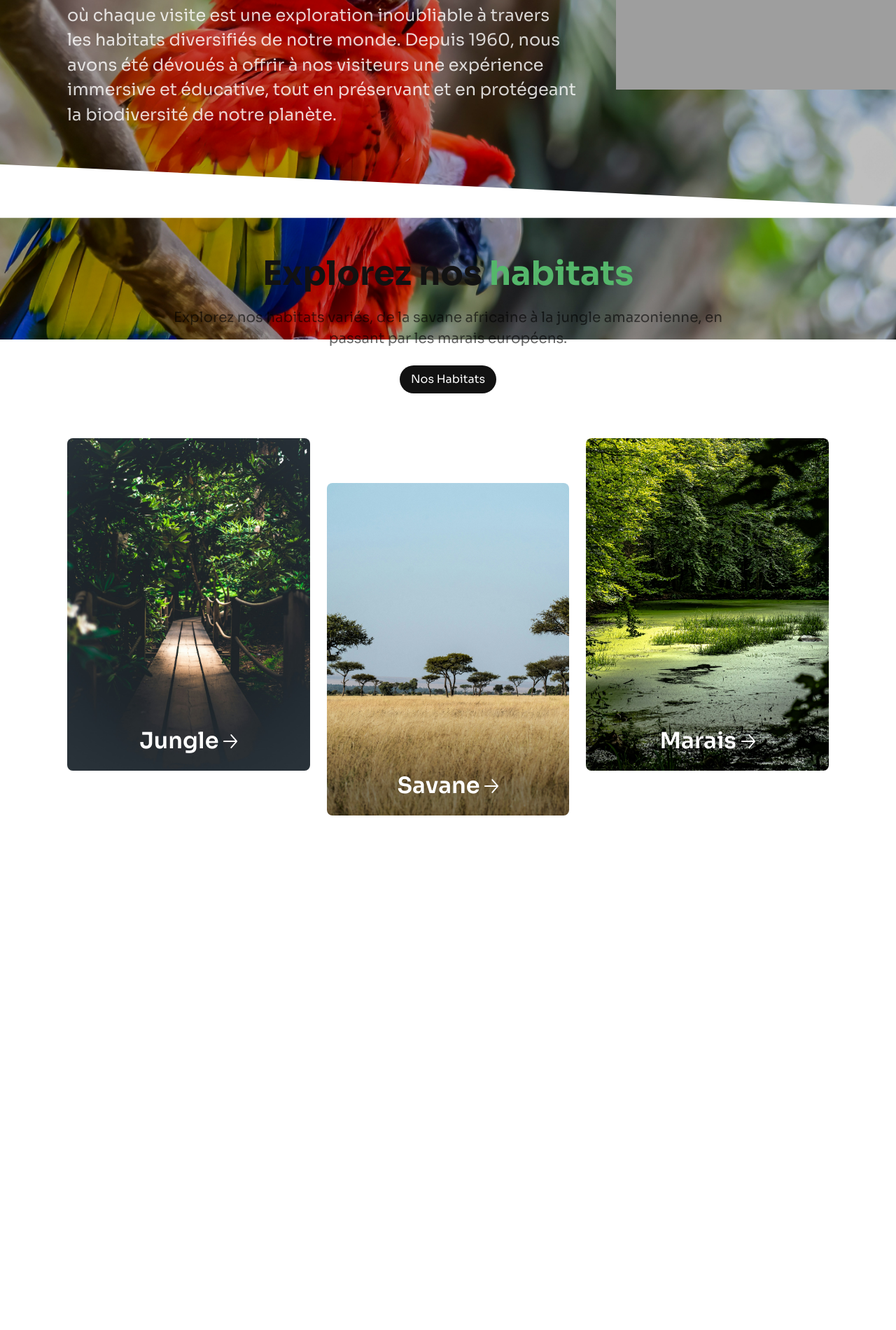
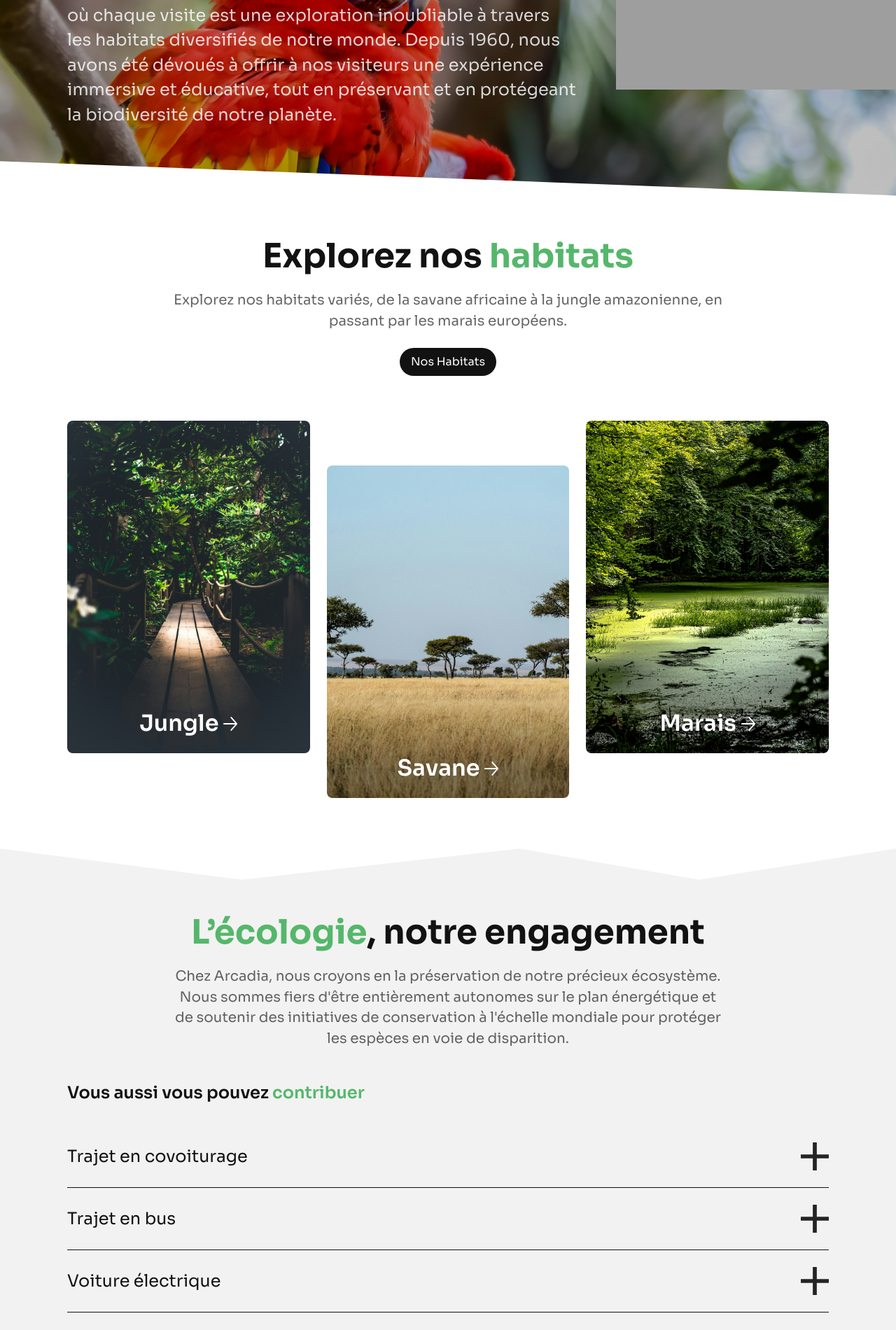
Before and after one commit to llayz46/arcadia-web-project, a PHP site: page / in a window 1280 px wide. Shown: the part 342-2242 px from the top of the page at 70% size. Before the commit the page ends 1507 px from the top, so only its background shows below. Run offline with PHP 8.4, Linux system fonts and the light colour scheme; grey boxes are pictures that could not be loaded.

Commit message:
adding ecology section waiting for the responsive

```diff
--- a/index.html
+++ b/index.html
@@ -49,9 +49,6 @@
 
     <!-- START : habitat -->
     <section class="habitat">
-      <svg class="habitat__separator" xmlns="http://www.w3.org/2000/svg" width="1440" height="86" viewBox="0 0 1440 86" fill="none">
-        <path d="M0 86V0L1440 67.5V85V86H0Z" fill="white"/>
-      </svg>
       <div class="habitat__container-text">
         <h2 class="habitat__title">Explorez nos <span class="accent">habitats</span></h2>
         <p class="habitat__description">Explorez nos habitats variés, de la savane africaine à la jungle amazonienne, en passant par les marais européens.</p>
@@ -91,6 +88,47 @@
       </div>
     </section>
     <!-- END : habitat -->
+
+    <!-- START : ecology -->
+    <section class="ecology">
+      <div class="ecology__container-text">
+        <h1 class="ecology__title"><span class="accent">L’écologie</span>, notre engagement</h1>
+        <p class="ecology__description">Chez Arcadia, nous croyons en la préservation de notre précieux écosystème. Nous sommes fiers d'être entièrement autonomes sur le plan énergétique et de soutenir des initiatives de conservation à l'échelle mondiale pour protéger les espèces en voie de disparition.</p>
+      </div>
+      <div class="ecology__flux flux">
+        <h3 class="ecology__subtitle">Vous aussi vous pouvez <span class="accent">contribuer</span></h3>
+        <div class="ecology__accordion">
+          <div class="accordion__tab">
+            <p class="accordion__title">Trajet en covoiturage</p>
+            <svg class="accordion__icon" xmlns="http://www.w3.org/2000/svg" width="40" height="40" viewBox="0 0 40 40" fill="none">
+              <path d="M0 22.8571H17.1428V40H22.8428V22.8571H40V17.1429H22.8428V0H17.1428V17.1429H0V22.8571Z" fill="#242424"/>
+            </svg>
+          </div>
+          <div class="accordion__tab">
+            <p class="accordion__title">Trajet en bus</p>
+            <svg class="accordion__icon" xmlns="http://www.w3.org/2000/svg" width="40" height="40" viewBox="0 0 40 40" fill="none">
+              <path d="M0 22.8571H17.1428V40H22.8428V22.8571H40V17.1429H22.8428V0H17.1428V17.1429H0V22.8571Z" fill="#242424"/>
+            </svg>
+          </div>
+          <div class="accordion__tab">
+            <p class="accordion__title">Voiture électrique</p>
+            <svg class="accordion__icon" xmlns="http://www.w3.org/2000/svg" width="40" height="40" viewBox="0 0 40 40" fill="none">
+              <path d="M0 22.8571H17.1428V40H22.8428V22.8571H40V17.1429H22.8428V0H17.1428V17.1429H0V22.8571Z" fill="#242424"/>
+            </svg>
+          </div>
+        </div>
+      </div>
+    </section>
+    <!-- END : ecology -->
+
+    <!-- START : animal -->
+    <section class="animal flux">
+      <div class="animal__container-text">
+        <h1 class="animal__title">À la découverte de nos <span class="accent">compagnons</span></h1>
+        <p class="animal__description">Plongez dans la diversité de la faune à Arcadia, où chaque coin révèle une nouvelle merveille de la nature. Des tigres majestueux aux pandas roux espiègles, chaque rencontre est une expérience unique et enrichissante. Venez explorer et apprécier la beauté de nos compagnons à fourrure, à plumes et à écailles.</p>
+      </div>
+    </section>
+    <!-- END : animal -->
   </main>
   <!-- END : main -->
 </body>
--- /dev/null
+++ b/sass/components/_accordion.sass
@@ -0,0 +1,11 @@
+@use '../utils/all' as utils
+
+// Ecology
+.accordion__tab
+  display: flex
+  align-items: center
+  justify-content: space-between
+  border-bottom: 1px solid utils.$color-dark
+
+.accordion__icon
+  padding: utils.$margin-sm 0
--- a/sass/components/_card.sass
+++ b/sass/components/_card.sass
@@ -6,7 +6,6 @@
 
   &--middle
     margin-top: utils.$margin-xl
-    // background: linear-gradient(0deg, rgba(0,0,0,0) 65%, rgba(0,0,0,1) 100%)
 
 .habitat__image
   width: 100%
--- a/sass/components/_text.sass
+++ b/sass/components/_text.sass
@@ -4,27 +4,39 @@
 .accent
   color: utils.$color-accent
 
-// Header
-.header__logo
+// Home - logo size
+.header__logo,
+.habitat__link
   @extend %logo
 
+// Home - header
 .header__link
   @extend %header
 
-// Hero
+// Home title - H1
 .hero__title
   @extend %home-title-h1
 
+// Home title - H2
+.habitat__title,
+.ecology__title,
+.animal__title
+  @extend %home-title-h2
+
+// Home title - H3
+.ecology__subtitle
+  @extend %home-title-h3
+
+// Home content - L
 .hero__description
   @extend %home-content-l
 
-// Habitat
-.habitat__title
-  @extend %home-title-h2
+.accordion__title
+  @extend %home-content-l-dark
 
-.habitat__description
+// Home content - M
+.habitat__description,
+.ecology__description,
+.animal__description
   @extend %home-content-m
   text-align: center
-
-.habitat__link
-  @extend %logo
--- /dev/null
+++ b/sass/layouts/_animal.sass
@@ -0,0 +1,14 @@
+@use '../utils/all' as utils
+
+.animal
+  padding-top: utils.$margin-xxl
+
+  &__container-text
+    text-align: center
+
+  &__title
+    padding-bottom: utils.$margin-sm
+
+  &__description
+    width: 70%
+    @extend %margin-center
--- /dev/null
+++ b/sass/layouts/_ecology.sass
@@ -0,0 +1,21 @@
+@use '../utils/all' as utils
+
+.ecology
+  padding-top: utils.$margin-3xl
+
+  &__container-text
+    text-align: center
+    width: 62%
+    @extend %margin-center
+
+  &__title
+    padding-bottom: utils.$margin-sm
+
+  &__description
+    padding-bottom: utils.$margin-l
+
+  &__subtitle
+    padding-bottom: utils.$margin-m
+
+  &__accordion
+    padding-bottom: utils.$margin-xxl
--- a/sass/layouts/_flux.sass
+++ b/sass/layouts/_flux.sass
@@ -2,15 +2,10 @@
 
 .flux
   width: calc(100% - utils.$margin-6xl)
-  margin-right: auto
-  margin-left: auto
+  @extend %margin-center
 
   @media screen and (max-width: 1248px)
     width: calc(100% - utils.$margin-3xl)
-    margin-right: auto
-    margin-left: auto
 
   @media screen and (max-width: 800px)
     width: calc(100% - utils.$margin-m)
-    margin-right: auto
-    margin-left: auto
--- a/sass/layouts/_habitat.sass
+++ b/sass/layouts/_habitat.sass
@@ -1,12 +1,6 @@
 @use '../utils/all' as utils
 
 .habitat
-  margin-bottom: 100px // REMOVE
-
-  &__separator
-    width: 100%
-    padding-bottom: utils.$margin-l
-
   &__container-text
     @extend %flex-column-center
     gap: utils.$margin-sm
@@ -18,3 +12,6 @@
   &__container-cards
     display: flex
     gap: utils.$margin-sm
+
+  &__card--middle
+    padding-bottom: utils.$margin-3xl
--- a/sass/main.sass
+++ b/sass/main.sass
@@ -9,7 +9,10 @@
 @use 'layouts/_header'
 @use 'layouts/_hero'
 @use 'layouts/_habitat'
+@use 'layouts/_ecology'
+@use 'layouts/_animal'
 
 @use 'components/_text'
 @use 'components/_buttons'
 @use 'components/_card'
+@use 'components/_accordion'
--- a/sass/pages/_background.sass
+++ b/sass/pages/_background.sass
@@ -6,3 +6,14 @@
   background-size: 100%
   background-repeat: no-repeat
   background-position: 0 0
+
+// Habitat
+.habitat
+  background-color: utils.$color-light
+  padding-top: utils.$margin-l + utils.$margin-xl
+  clip-path: polygon(100% 5%, 100% 100%, 0 100%, 0 0)
+
+// Ecology
+.ecology
+  background-color: utils.$color-lighter
+  clip-path: polygon(27% 6%, 58% 0, 78% 6%, 100% 0, 100% 100%, 51% 100%, 27% 100%, 0 100%, 0 0)
--- a/sass/utils/_extends.sass
+++ b/sass/utils/_extends.sass
@@ -70,4 +70,8 @@
   display: flex
   flex-direction: column
   align-items: center
+
+%margin-center
+  margin-right: auto
+  margin-left: auto
 // END : layout
--- a/sass/utils/_variables.sass
+++ b/sass/utils/_variables.sass
@@ -1,5 +1,6 @@
 // START : colors
 $color-light: #ffffff
+$color-lighter: darken($color-light, 5%)
 $color-dark: #121212
 $color-accent: #55B76B
 $color-text-light: rgba($color-light, 0.81)
@@ -14,6 +15,7 @@ $margin-3xl: 6rem // 96px
 $margin-xxl: 5rem // 80px
 $margin-xl: 4rem // 64px
 $margin-l: 3rem // 48px
+$margin-ml: 2.5rem // 40px
 $margin-m: 2rem // 32px
 $margin-sm: 1.5rem // 24px
 $margin-s: 1rem // 16px
```
Also changed, not shown: assets/css/main.css, 1 other file.
